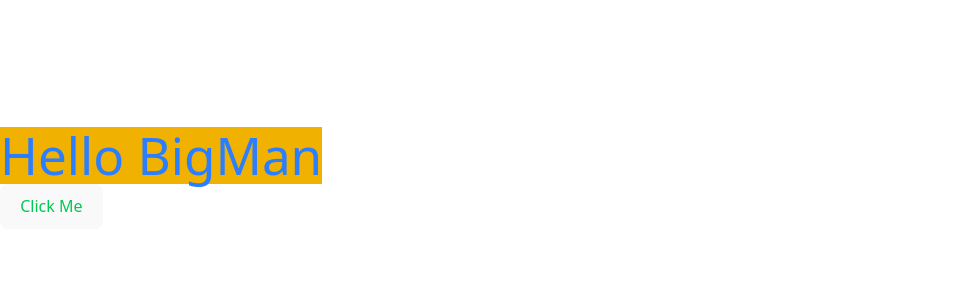
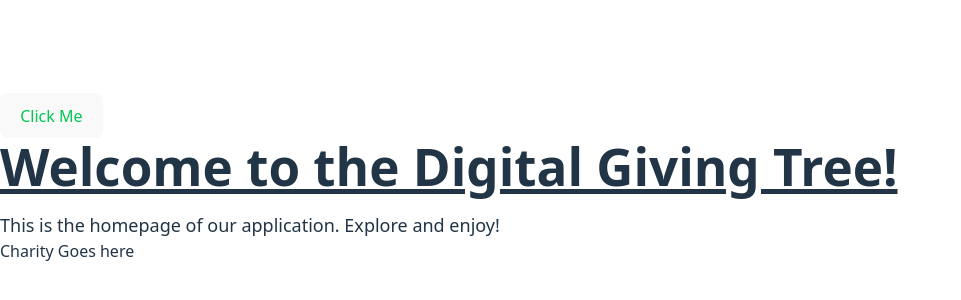
Before and after one commit to lloydgapton/Digital-giving-tree-web, a React (Vite) app: page / in a window 1280 px wide. Shown: the part 222-522 px from the top of the page, without its empty margins (0-961 px from the left). Built offline with nearby package versions, Linux system fonts and the light colour scheme.

Commit message:
installed react -router

```diff
--- a/package.json
+++ b/package.json
@@ -12,7 +12,8 @@
   "dependencies": {
     "@tailwindcss/vite": "^4.1.17",
     "react": "^19.2.0",
-    "react-dom": "^19.2.0"
+    "react-dom": "^19.2.0",
+    "react-router-dom": "^7.9.6"
   },
   "devDependencies": {
     "@eslint/js": "^9.39.1",
--- a/src/main.tsx
+++ b/src/main.tsx
@@ -1,10 +1,16 @@
 import { StrictMode } from 'react'
 import { createRoot } from 'react-dom/client'
+import { BrowserRouter } from 'react-router-dom'
 import './index.css'
 import Button from './components/common/Button'
+import Homepage from './pages/Homepage';
+import CharityPage from './pages/CharityPage';
 createRoot(document.getElementById('root')!).render(
   <StrictMode>
-    <h1 className='bg-yellow-500 text-blue-500'>Hello BigMan</h1>
-    <Button />
+    <BrowserRouter>
+      <Button />
+      <Homepage />
+      <CharityPage />
+    </BrowserRouter>
   </StrictMode>,
 )
--- a/src/pages/CharityPage.tsx
+++ b/src/pages/CharityPage.tsx
@@ -0,0 +1,5 @@
+export default function CharityPage(){
+    return(
+        <span>Charity Goes here</span>
+    )
+}
--- a/src/pages/Homepage.tsx
+++ b/src/pages/Homepage.tsx
@@ -0,0 +1,10 @@
+export default function Homepage() {
+  return (
+    <div>
+      <h1 className="text-3xl font-bold underline">Welcome to the Digital Giving Tree!</h1>
+      <p className="mt-4 text-lg">
+        This is the homepage of our application. Explore and enjoy!
+      </p>
+    </div>
+  );
+}
```
Also changed, not shown: 1 other file (tests, documents, lock files or other folders).
